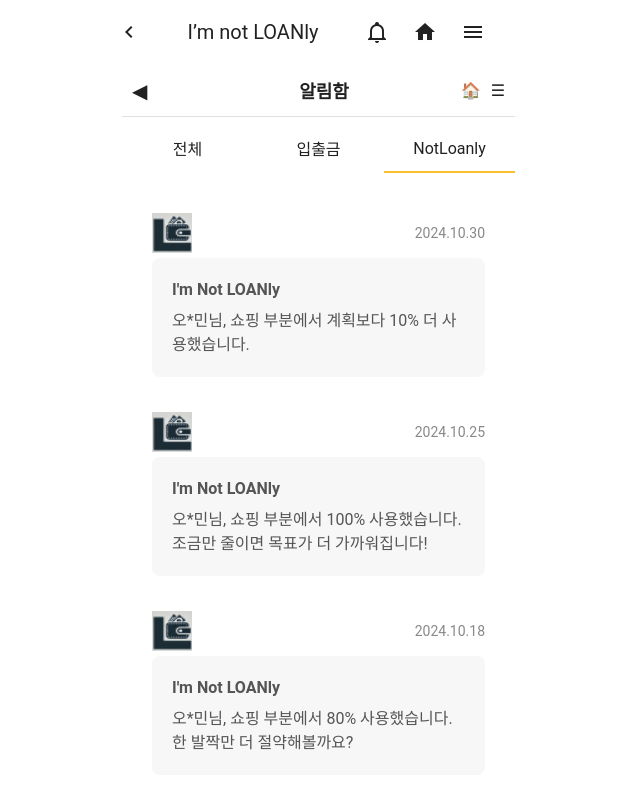
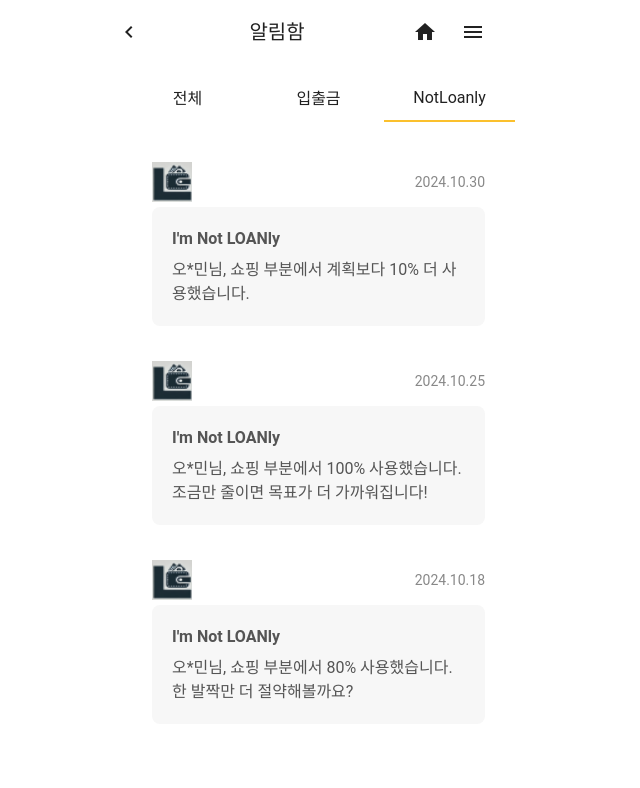
Before and after one commit to ssooomm/NotLoanly, a Vue app in the folder frontend/: page /notifications in a window 1280 px wide. Shown: the top 788 px of the page, without its empty margins (339-979 px from the left). Built offline with nearby package versions, Linux system fonts and the light colour scheme.

Commit message:
알림 페이지 헤더 수정

```diff
--- a/frontend/src/App.vue
+++ b/frontend/src/App.vue
@@ -2,9 +2,9 @@
   <v-app>
     <!-- Navbar -->
     <v-app-bar :elevation="0" app class="custom-app-bar">
-      <v-btn icon="mdi-chevron-left"></v-btn>
-      <v-app-bar-title class="custom-title">I’m not LOANly</v-app-bar-title>
-      <v-btn icon="mdi-bell-outline"></v-btn>
+      <v-btn icon="mdi-chevron-left" v-if="isNotificationsPage" @click="goBack"></v-btn>
+      <v-app-bar-title class="custom-title">{{ isNotificationsPage ? '알림함' : 'I’m not LOANly' }}</v-app-bar-title>
+      <v-btn v-if="!isNotificationsPage" icon="mdi-bell-outline" @click="goToNotifications"></v-btn>
       <v-btn icon="mdi-home"></v-btn>
       <v-app-bar-nav-icon></v-app-bar-nav-icon>
     </v-app-bar>
@@ -21,8 +21,32 @@
 
 <script setup>
 import { useDisplay } from "vuetify";
+import { useRouter, useRoute } from 'vue-router';
+import { ref, watch } from 'vue';
 
 const display = useDisplay();
+const router = useRouter();
+const route = useRoute();
+
+const isNotificationsPage = ref(false);
+
+// 페이지 변경 감지하여 isNotificationsPage 업데이트
+watch(
+  () => route.path,
+  (newPath) => {
+    isNotificationsPage.value = newPath === '/notifications';
+  }
+);
+
+// 알림 페이지로 이동하는 함수
+const goToNotifications = () => {
+  router.push('/notifications');
+};
+
+// 뒤로 가기 버튼
+const goBack = () => {
+  router.back();
+};
 </script>
 
 <style scoped>
--- a/frontend/src/views/Notifications.vue
+++ b/frontend/src/views/Notifications.vue
@@ -1,13 +1,5 @@
 <template>
   <div class="main-container">
-    <header class="header">
-      <button class="back-button">◀</button>
-      <h1 class="title">알림함</h1>
-      <div class="icons">
-        <span class="icon">🏠</span>
-        <span class="icon">☰</span>
-      </div>
-    </header>
     <div class="tabs">
       <button class="tab">전체</button>
       <button class="tab">입출금</button>
```
